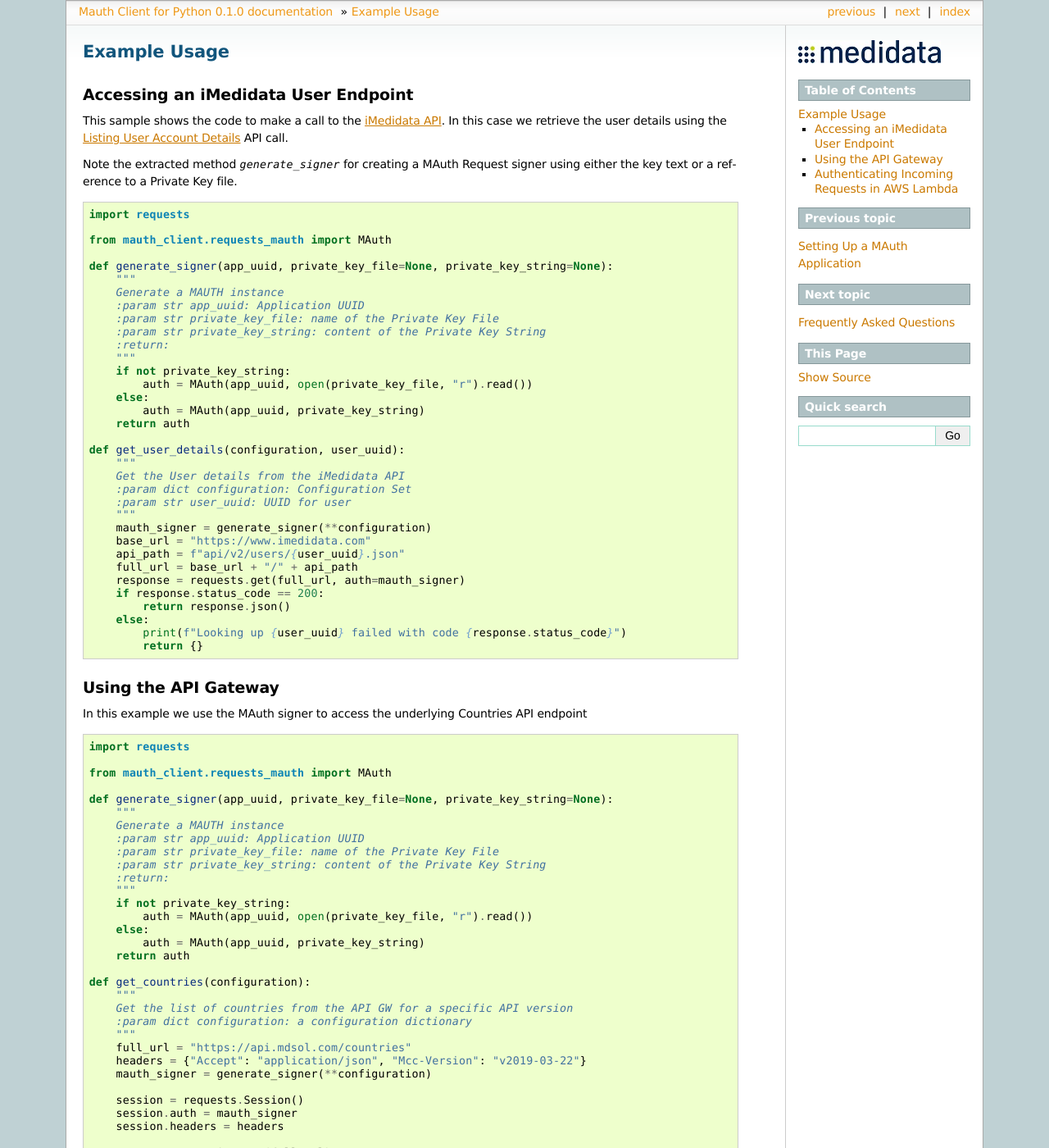
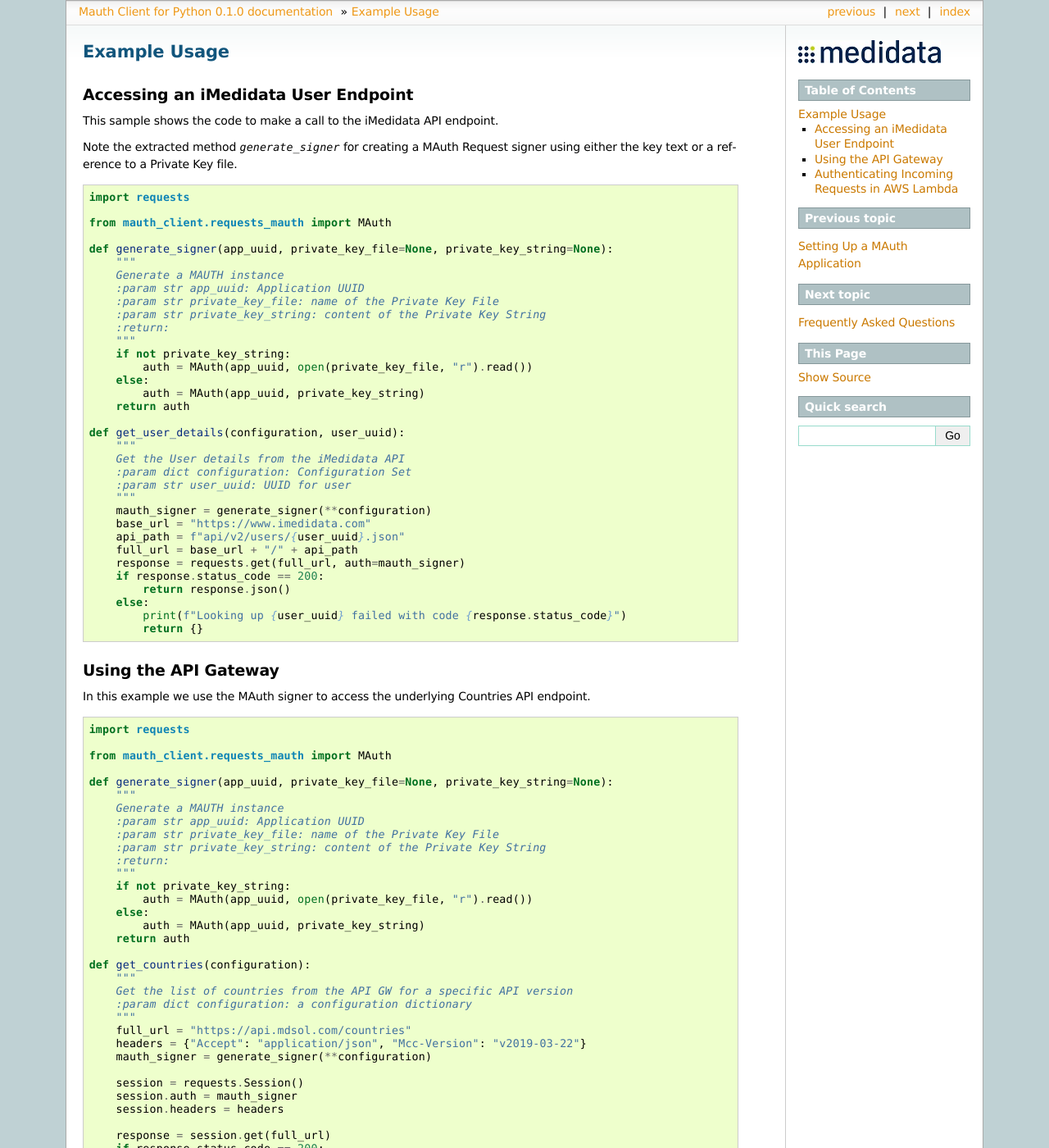
Before and after one commit to mdsol/mauth-client-python, a Sphinx documentation site: the page built from docs/examples.rst, in a window 1280 px wide and 1400 px high. Shown: the whole window at 82% size. Built offline with Sphinx 7.4.7, drawn with Linux system fonts in a browser that asks for light colours; some of the changed text lies outside the part shown.

Commit message:
Update docs/examples.rst

```diff
--- a/docs/examples.rst
+++ b/docs/examples.rst
@@ -4,8 +4,7 @@
 Accessing an iMedidata User Endpoint
 ------------------------------------
 
-This sample shows the code to make a call to the `iMedidata API <http://developer.imedidata.com/desktop/homepage.htm>`_.
-In this case we retrieve the user details using the `Listing User Account Details <http://developer.imedidata.com/desktop/ActionTopics/Users/Listing_User_Account_Details.htm>`_ API call.
+This sample shows the code to make a call to the iMedidata API endpoint.
 
 Note the extracted method `generate_signer` for creating a MAuth Request signer using either the key text or a reference to a Private Key file.
 
@@ -50,7 +49,7 @@
 Using the API Gateway
 ---------------------
 
-In this example we use the MAuth signer to access the underlying Countries API endpoint
+In this example we use the MAuth signer to access the underlying Countries API endpoint.
 
 .. code-block:: python
 
@@ -96,7 +95,7 @@
 Authenticating Incoming Requests in AWS Lambda
 ----------------------------------------------
 
-In this example we use the lambda authenticator to authenticate incoming requests
+In this example we use the lambda authenticator to authenticate incoming requests.
 
 .. code-block:: python
 
```
